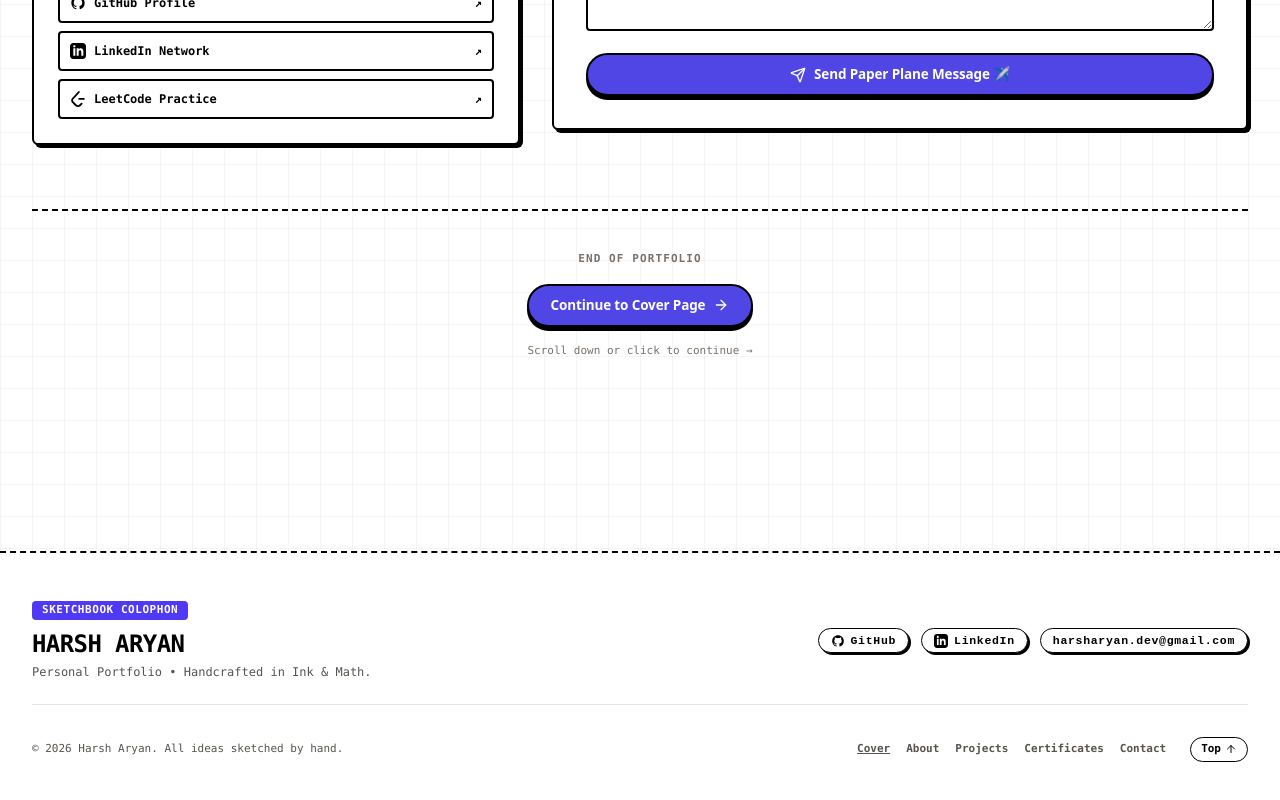
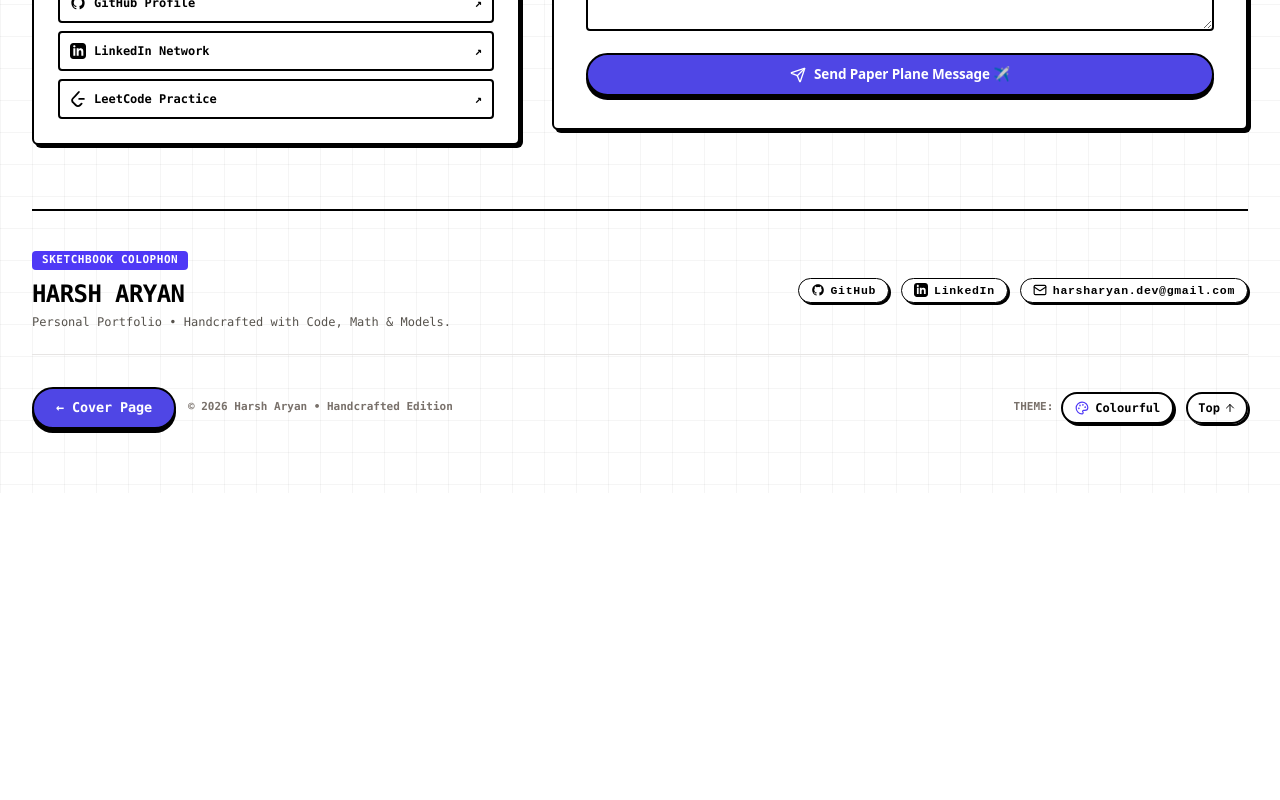
Before and after one commit to harsharyann/harsharyann, a Next.js app: page /contact in a window 1280 px wide. Shown: the part 796-1596 px from the top of the page. After the commit the page ends 1289 px from the top, so only its background shows below. Built offline with nearby package versions, Linux system fonts and the light colour scheme.

Commit message:
feat: add contact section footer with theme toggle & cover button, disable auto page turn to cover

```diff
--- a/src/app/certificates/page.tsx
+++ b/src/app/certificates/page.tsx
@@ -1,9 +1,8 @@
 "use client";
 
 import React, { useState } from "react";
-import Link from "next/link";
 import { portfolioData } from "@/data/portfolioData";
-import { ArrowRight, Sparkles, LayoutGrid, SlidersHorizontal } from "lucide-react";
+import { Sparkles } from "lucide-react";
 import { PolaroidCertificateCarousel } from "@/components/PolaroidCertificateCarousel";
 import { AutoPageTurn } from "@/components/AutoPageTurn";
 
--- a/src/app/contact/page.tsx
+++ b/src/app/contact/page.tsx
@@ -3,9 +3,9 @@
 import React, { useState } from "react";
 import Link from "next/link";
 import { portfolioData } from "@/data/portfolioData";
-import { Check, Send, Copy, Mail, MapPin, Calendar, ArrowLeft } from "lucide-react";
+import { Check, Send, Copy, Mail, MapPin, Calendar, ArrowUp } from "lucide-react";
 import { GithubIcon, LinkedinIcon, LeetCodeIcon } from "@/components/SocialIcons";
-import { AutoPageTurn } from "@/components/AutoPageTurn";
+import { ThemeToggle } from "@/components/ThemeToggle";
 
 export default function ContactPage() {
   const { personal, socialLinks } = portfolioData;
@@ -306,13 +306,90 @@ export default function ContactPage() {
         </div>
       </div>
 
-      {/* Automatic Page Turn to Cover */}
-      <AutoPageTurn
-        nextPath="/"
-        nextTitle="Cover Page"
-        subtitle="Cycle complete • Returning to the interactive doodle cover..."
-        isReturnToStart={true}
-      />
+      {/* Editorial Contact Footer */}
+      <footer className="mt-16 pt-10 border-t-2 border-black dark:border-stone-800 space-y-8 font-mono text-xs">
+        {/* Upper tier: Colophon Details & Social Channels */}
+        <div className="flex flex-col md:flex-row md:items-center justify-between gap-6 pb-6 border-b border-stone-200 dark:border-stone-800">
+          <div>
+            <span className="bg-indigo-600 dark:bg-white text-white dark:text-black px-2.5 py-0.5 text-[11px] font-black uppercase rounded tracking-wider inline-block mb-2">
+              SKETCHBOOK COLOPHON
+            </span>
+            <h4 className="text-xl sm:text-2xl font-black uppercase tracking-tight text-black dark:text-white">
+              {personal.name}
+            </h4>
+            <p className="text-xs text-stone-600 dark:text-stone-400 mt-1 max-w-md">
+              Personal Portfolio • Handcrafted with Code, Math &amp; Models.
+            </p>
+          </div>
+
+          {/* Social Channels */}
+          <div className="flex flex-wrap items-center gap-3">
+            <a
+              href={socialLinks.github}
+              target="_blank"
+              rel="noreferrer"
+              className="sketch-pill"
+            >
+              <GithubIcon className="w-3.5 h-3.5" />
+              <span>GitHub</span>
+            </a>
+            <a
+              href={socialLinks.linkedin}
+              target="_blank"
+              rel="noreferrer"
+              className="sketch-pill"
+            >
+              <LinkedinIcon className="w-3.5 h-3.5" />
+              <span>LinkedIn</span>
+            </a>
+            <a
+              href={`mailto:${personal.email}`}
+              className="sketch-pill"
+            >
+              <Mail className="w-3.5 h-3.5" />
+              <span>{personal.email}</span>
+            </a>
+          </div>
+        </div>
+
+        {/* Lower tier: Small Return-to-Cover Button, Theme Switcher & Copyright */}
+        <div className="flex flex-col sm:flex-row items-center justify-between gap-4">
+          {/* Small button to return to Cover Page */}
+          <div className="flex flex-wrap items-center gap-3">
+            <Link
+              href="/"
+              className="sketch-button-solid text-xs py-1.5 px-3.5 inline-flex items-center gap-1.5 shadow-[2px_2px_0_#000] dark:shadow-[2px_2px_0_#fff] cursor-pointer"
+              title="Return to Cover Page"
+            >
+              <span>← Cover Page</span>
+            </Link>
+
+            <span className="text-stone-500 dark:text-stone-400 font-bold text-[11px]">
+              © 2026 Harsh Aryan • Handcrafted Edition
+            </span>
+          </div>
+
+          {/* Theme Switcher ("colour change krne wla") + Back to Top */}
+          <div className="flex items-center gap-3">
+            <div className="flex items-center gap-2">
+              <span className="text-stone-500 dark:text-stone-400 font-bold text-[11px] uppercase">
+                Theme:
+              </span>
+              <ThemeToggle showLabel />
+            </div>
+
+            <button
+              type="button"
+              onClick={() => window.scrollTo({ top: 0, behavior: "smooth" })}
+              className="inline-flex items-center gap-1 border-2 border-black dark:border-white px-2.5 py-1.5 rounded-full text-black dark:text-white hover:bg-black hover:text-white dark:hover:bg-white dark:hover:text-black transition-colors font-bold cursor-pointer text-xs shadow-[2px_2px_0_#000] dark:shadow-[2px_2px_0_#fff]"
+              title="Scroll to Top"
+            >
+              <span>Top</span>
+              <ArrowUp className="w-3 h-3" />
+            </button>
+          </div>
+        </div>
+      </footer>
     </div>
   );
 }
--- a/src/app/layout.tsx
+++ b/src/app/layout.tsx
@@ -2,7 +2,6 @@ import type { Metadata, Viewport } from "next";
 import "./globals.css";
 import { ScrollProgressBar } from "@/components/ScrollProgressBar";
 import { MagazineNav } from "@/components/MagazineNav";
-import { MagazineColophon } from "@/components/MagazineColophon";
 import { ThemeProvider } from "@/components/ThemeProvider";
 
 export const viewport: Viewport = {
@@ -50,7 +49,6 @@ export default function RootLayout({
           <ScrollProgressBar />
           <MagazineNav />
           {children}
-          <MagazineColophon />
         </ThemeProvider>
       </body>
     </html>
--- a/src/app/projects/page.tsx
+++ b/src/app/projects/page.tsx
@@ -1,9 +1,8 @@
 "use client";
 
 import React, { useState } from "react";
-import Link from "next/link";
 import { portfolioData } from "@/data/portfolioData";
-import { ArrowRight, ArrowUpRight, ExternalLink, Sparkles } from "lucide-react";
+import { ArrowUpRight, ExternalLink } from "lucide-react";
 import { GithubIcon } from "@/components/SocialIcons";
 import { AutoPageTurn } from "@/components/AutoPageTurn";
 
--- a/src/components/MagazineColophon.tsx
+++ /dev/null
@@ -1,102 +0,0 @@
-"use client";
-
-import React from "react";
-import Link from "next/link";
-import { usePathname } from "next/navigation";
-import { portfolioData } from "@/data/portfolioData";
-import { ArrowUp } from "lucide-react";
-import { GithubIcon, LinkedinIcon } from "./SocialIcons";
-
-export function MagazineColophon() {
-  const pathname = usePathname();
-  const { personal, socialLinks } = portfolioData;
-
-  // Only render colophon at the conclusion of the storybook on the contact page
-  if (pathname !== "/contact") {
-    return null;
-  }
-
-  const scrollToTop = () => {
-    window.scrollTo({ top: 0, behavior: "smooth" });
-  };
-
-  return (
-    <footer className="mt-20 py-12 px-4 sm:px-8 bg-white dark:bg-stone-950 border-t-2 border-dashed border-black dark:border-stone-800 font-mono text-xs transition-colors duration-200">
-      <div className="max-w-6xl xl:max-w-7xl mx-auto space-y-8">
-        <div className="flex flex-col md:flex-row md:items-center justify-between gap-6 pb-6 border-b border-stone-200 dark:border-stone-800">
-          <div>
-            <span className="bg-indigo-600 dark:bg-white text-white dark:text-black px-2.5 py-0.5 text-[11px] font-black uppercase rounded tracking-wider inline-block mb-2">
-              SKETCHBOOK COLOPHON
-            </span>
-            <h4 className="text-xl sm:text-2xl font-black uppercase tracking-tight text-black dark:text-white">
-              {personal.name}
-            </h4>
-            <p className="text-xs text-stone-600 dark:text-stone-400 mt-1 max-w-md">
-              Personal Portfolio • Handcrafted in Ink &amp; Math.
-            </p>
-          </div>
-
-          {/* Social Channels */}
-          <div className="flex flex-wrap items-center gap-3">
-            <a
-              href={socialLinks.github}
-              target="_blank"
-              rel="noreferrer"
-              className="sketch-pill"
-            >
-              <GithubIcon className="w-3.5 h-3.5" />
-              <span>GitHub</span>
-            </a>
-            <a
-              href={socialLinks.linkedin}
-              target="_blank"
-              rel="noreferrer"
-              className="sketch-pill"
-            >
-              <LinkedinIcon className="w-3.5 h-3.5" />
-              <span>LinkedIn</span>
-            </a>
-            <a
-              href={`mailto:${personal.email}`}
-              className="sketch-pill"
-            >
-              <span>{personal.email}</span>
-            </a>
-          </div>
-        </div>
-
-        {/* Bottom Bar */}
-        <div className="flex flex-col sm:flex-row items-center justify-between gap-4 text-stone-600 dark:text-stone-400 text-[11px]">
-          <p>© 2026 Harsh Aryan. All ideas sketched by hand.</p>
-
-          <div className="flex items-center gap-4">
-            <Link href="/" className="hover:text-black dark:hover:text-white font-bold underline">
-              Cover
-            </Link>
-            <Link href="/about" className="hover:text-black dark:hover:text-white font-bold">
-              About
-            </Link>
-            <Link href="/projects" className="hover:text-black dark:hover:text-white font-bold">
-              Projects
-            </Link>
-            <Link href="/certificates" className="hover:text-black dark:hover:text-white font-bold">
-              Certificates
-            </Link>
-            <Link href="/contact" className="hover:text-black dark:hover:text-white font-bold">
-              Contact
-            </Link>
-
-            <button
-              type="button"
-              onClick={scrollToTop}
-              className="inline-flex items-center gap-1 border border-black dark:border-white px-2.5 py-1 rounded-full text-black dark:text-white hover:bg-black hover:text-white dark:hover:bg-white dark:hover:text-black transition-colors ml-2 font-bold cursor-pointer"
-            >
-              <span>Top</span>
-              <ArrowUp className="w-3 h-3" />
-            </button>
-          </div>
-        </div>
-      </div>
-    </footer>
-  );
-}
--- a/src/components/MagazineNav.tsx
+++ b/src/components/MagazineNav.tsx
@@ -4,7 +4,6 @@ import React, { useState } from "react";
 import Link from "next/link";
 import { usePathname } from "next/navigation";
 import { Menu, X } from "lucide-react";
-import { ThemeToggle } from "./ThemeToggle";
 
 export function MagazineNav() {
   const pathname = usePathname();
@@ -54,14 +53,12 @@ export function MagazineNav() {
           })}
         </nav>
 
-        {/* Right side: ThemeToggle & mobile menu hamburger */}
-        <div className="flex items-center gap-2 sm:gap-3">
-          <ThemeToggle />
-
+        {/* Right side: mobile menu hamburger */}
+        <div className="flex md:hidden items-center">
           <button
             type="button"
             onClick={() => setMobileMenuOpen(!mobileMenuOpen)}
-            className="md:hidden p-1.5 border-2 border-black dark:border-white rounded shadow-[2px_2px_0_#000] dark:shadow-[2px_2px_0_#fff] hover:bg-black hover:text-white dark:hover:bg-white dark:hover:text-black transition-colors"
+            className="p-1.5 border-2 border-black dark:border-white rounded shadow-[2px_2px_0_#000] dark:shadow-[2px_2px_0_#fff] hover:bg-black hover:text-white dark:hover:bg-white dark:hover:text-black transition-colors"
             aria-label="Toggle navigation menu"
           >
             {mobileMenuOpen ? <X className="w-5 h-5" /> : <Menu className="w-5 h-5" />}
--- a/src/components/PolaroidCertificateCarousel.tsx
+++ b/src/components/PolaroidCertificateCarousel.tsx
@@ -2,7 +2,7 @@
 
 import * as React from "react"
 import { Certificate } from "@/data/portfolioData"
-import { Award, ShieldCheck, ArrowUpRight, ChevronLeft, ChevronRight, Sparkles } from "lucide-react"
+import { Award, ShieldCheck, ArrowUpRight, ChevronLeft, ChevronRight } from "lucide-react"
 
 /**
  * PolaroidCertificateCarousel — Black & White Sketchbook Polaroid Line Carousel.
```
